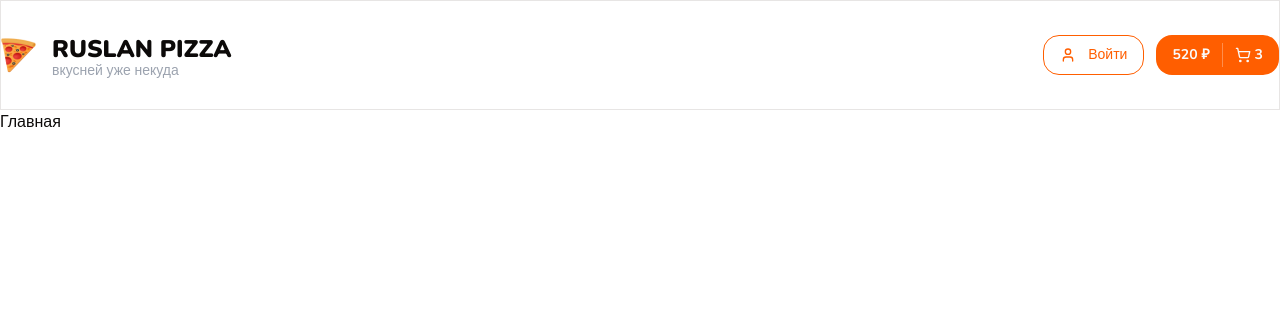
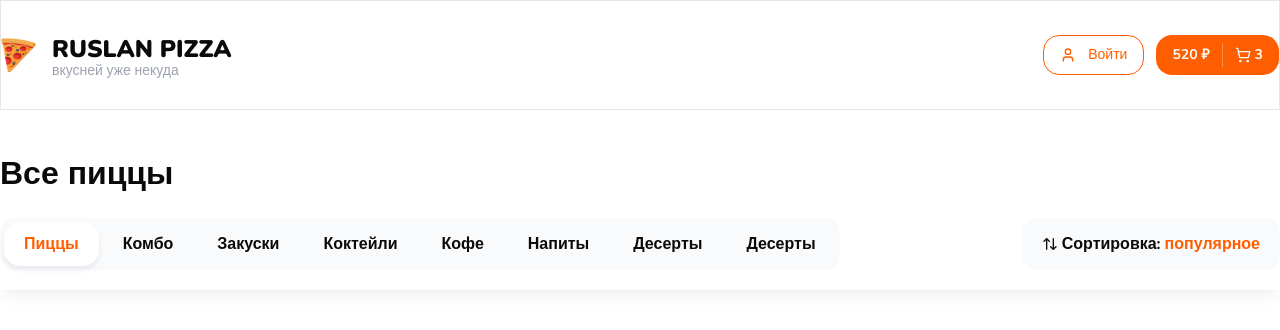
Before and after one commit to rLukoyanov/Ruslan-Pizza, a Next.js app: page / in a window 1280 px wide. Shown: the top 330 px of the page. Built offline with nearby package versions, Linux system fonts and the light colour scheme.

Commit message:
add top bar

```diff
--- a/app/page.tsx
+++ b/app/page.tsx
@@ -1,5 +1,20 @@
+import {
+  Container,
+  Title,
+  Categories,
+  SortPopup,
+  TopBar,
+} from "@/components/shared";
 import { Button } from "@/components/ui/button";
 
 export default function Home() {
-  return <h1>Главная</h1>;
+  return (
+    <>
+      <Container className="mt-10">
+        <Title text="Все пиццы" size="lg" className="font-extrabold" />
+      </Container>
+
+      <TopBar />
+    </>
+  );
 }
--- /dev/null
+++ b/components/shared/categories.tsx
@@ -0,0 +1,39 @@
+import { cn } from "@/lib/utils";
+import React from "react";
+
+interface Props {
+  className?: string;
+}
+
+const cats = [
+  "Пиццы",
+  "Комбо",
+  "Закуски",
+  "Коктейли",
+  "Кофе",
+  "Напиты",
+  "Десерты",
+  "Десерты",
+];
+const activeIndex = 0;
+
+export const Categories: React.FC<Props> = ({ className }) => {
+  return (
+    <div
+      className={cn("inline-flex gap-1 bg-gray-50 p-1 rounded-2xl", className)}
+    >
+      {cats.map((cat, index) => (
+        <a
+          key={index}
+          className={cn(
+            "flex items-center font-bold h-11 rounded-2xl px-5",
+            activeIndex === index &&
+              "bg-white shadow-md shadow-gray-200 text-primary"
+          )}
+        >
+          <button>{cat}</button>
+        </a>
+      ))}
+    </div>
+  );
+};
--- a/components/shared/index.ts
+++ b/components/shared/index.ts
@@ -1,2 +1,6 @@
 export { Header } from "./header";
 export { Container } from "./container";
+export { Title } from "./title";
+export { Categories } from "./categories";
+export { SortPopup } from "./sort-popup";
+export { TopBar } from "./top-bar";
--- /dev/null
+++ b/components/shared/sort-popup.tsx
@@ -0,0 +1,22 @@
+import { cn } from "@/lib/utils";
+import { ArrowUpDown } from "lucide-react";
+import React from "react";
+
+interface Props {
+  className?: string;
+}
+
+export const SortPopup: React.FC<Props> = ({ className }) => {
+  return (
+    <div
+      className={cn(
+        "inline-flex items-center gap-1 bg-gray-50 px-5 h-[52px] rounded-2xl cursor-pointer",
+        className
+      )}
+    >
+      <ArrowUpDown size={16} />
+      <b>Сортировка:</b>
+      <b className="text-primary">популярное</b>
+    </div>
+  );
+};
--- /dev/null
+++ b/components/shared/title.tsx
@@ -0,0 +1,36 @@
+import clsx from 'clsx';
+import React from 'react';
+
+type TitleSize = 'xs' | 'sm' | 'md' | 'lg' | 'xl' | '2xl';
+
+interface Props {
+  size?: TitleSize;
+  className?: string;
+  text: string;
+}
+
+export const Title: React.FC<Props> = ({ text, size = 'sm', className }) => {
+  const mapTagBySize = {
+    xs: 'h5',
+    sm: 'h4',
+    md: 'h3',
+    lg: 'h2',
+    xl: 'h1',
+    '2xl': 'h1',
+  } as const;
+
+  const mapClassNameBySize = {
+    xs: 'text-[16px]',
+    sm: 'text-[22px]',
+    md: 'text-[26px]',
+    lg: 'text-[32px]',
+    xl: 'text-[40px]',
+    '2xl': 'text-[48px]',
+  } as const;
+
+  return React.createElement(
+    mapTagBySize[size],
+    { className: clsx(mapClassNameBySize[size], className) },
+    text,
+  );
+};
--- /dev/null
+++ b/components/shared/top-bar.tsx
@@ -0,0 +1,25 @@
+import React from "react";
+import { Container } from "./container";
+import { SortPopup } from "./sort-popup";
+import { Categories } from "./categories";
+import { cn } from "@/lib/utils";
+
+interface Props {
+  className?: string;
+}
+
+export const TopBar: React.FC<Props> = ({ className }) => {
+  return (
+    <div
+      className={cn(
+        "sticky top-0 bg-white py-5 shadow-lg shadow-black/5 z-10",
+        className
+      )}
+    >
+      <Container className="flex items-center justify-between ">
+        <Categories />
+        <SortPopup />
+      </Container>
+    </div>
+  );
+};
```
